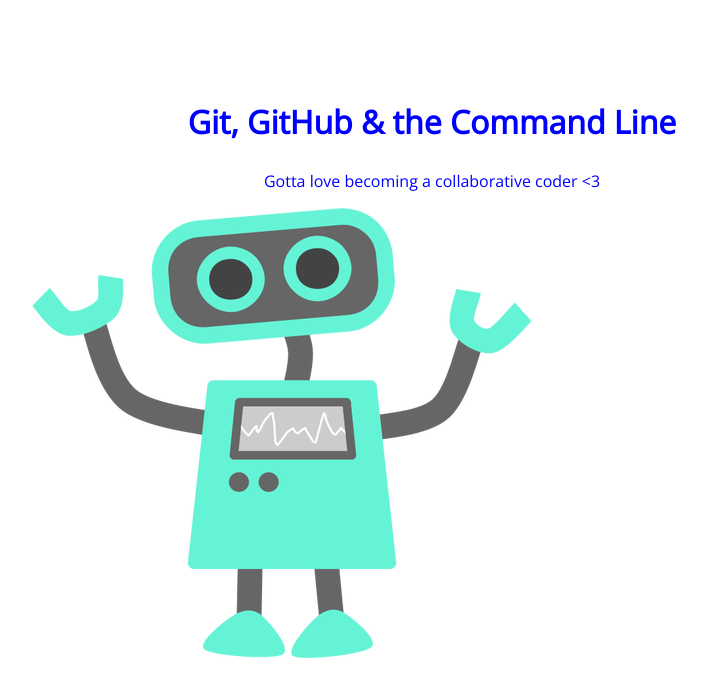
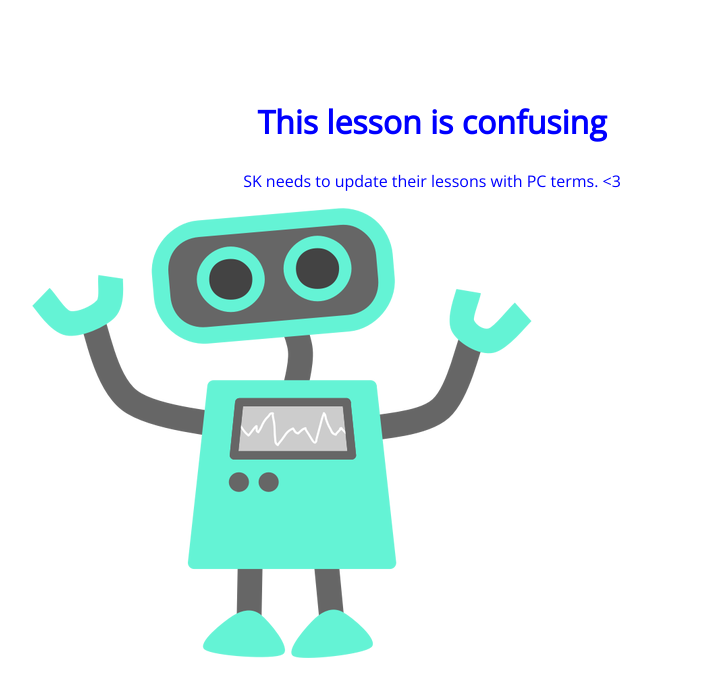
Before and after one commit to UnsweetT/105-project, a plain HTML site: page index.html in a window 1280 px wide. Shown: the whole page, without its empty margins (208-915 px from the left). Drawn offline with nearby package versions, Linux system fonts and the light colour scheme.

Commit message:
changed header and paragraph

```diff
--- a/css/style.css
+++ b/css/style.css
@@ -8,6 +8,7 @@ section p {
 	color: #0000ff;
 }
 section h1 {
+	/* this is a comment */
 	font: 32px 'Open Sans';
 	font-weight: bold;
 }
--- a/index.html
+++ b/index.html
@@ -8,8 +8,8 @@
 </head>
 <body>
 	<section>
-		<h1>Git, GitHub & the Command Line</h1>
-		<p>Gotta love becoming a collaborative coder <3</p>
+		<h1>This lesson is confusing</h1>
+		<p>SK needs to update their lessons with PC terms. <3</p>
 		<img src="img/happy-blue-robot.png">
 	</section>
 </body>
```
